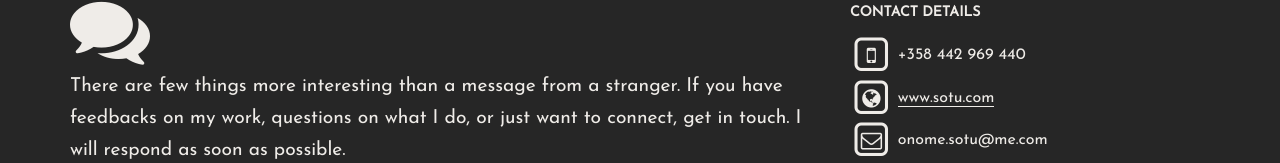
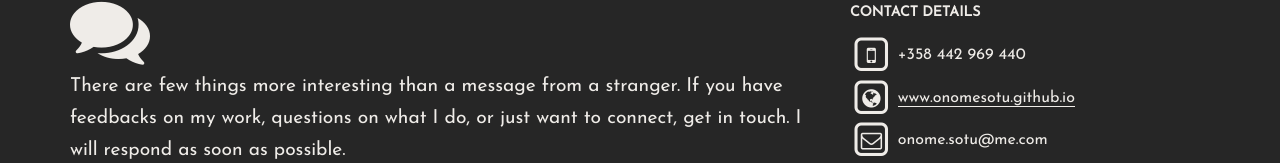
Before and after one commit to onomesotu/onomesotu.github.io, a plain HTML site: page index.html in a window 1280 px wide. Shown: the part 3885-4048 px from the top of the page. Drawn offline with nearby package versions, Linux system fonts and the light colour scheme; a web font is replaced by a local one.

Commit message:
edited a contact information

```diff
--- a/index.html
+++ b/index.html
@@ -156,7 +156,7 @@
 	                		<i class="fa fa-square-o fa-stack-2x"></i>
 	                		<i class="fa fa-globe fa-stack-1x"></i>
 	                	</span>
-	                	<a href="#supporting1" class="anchors smoothScroll">www.sotu.com</a><br>
+	                	<a href="#supporting1" class="anchors smoothScroll">www.onomesotu.github.io</a><br>
 	                	<span class="fa-stack fa-lg">
 	                		<i class="fa fa-square-o fa-stack-2x"></i>
 	                		<i class="fa fa-envelope-o fa-stack-1x"></i>
```
